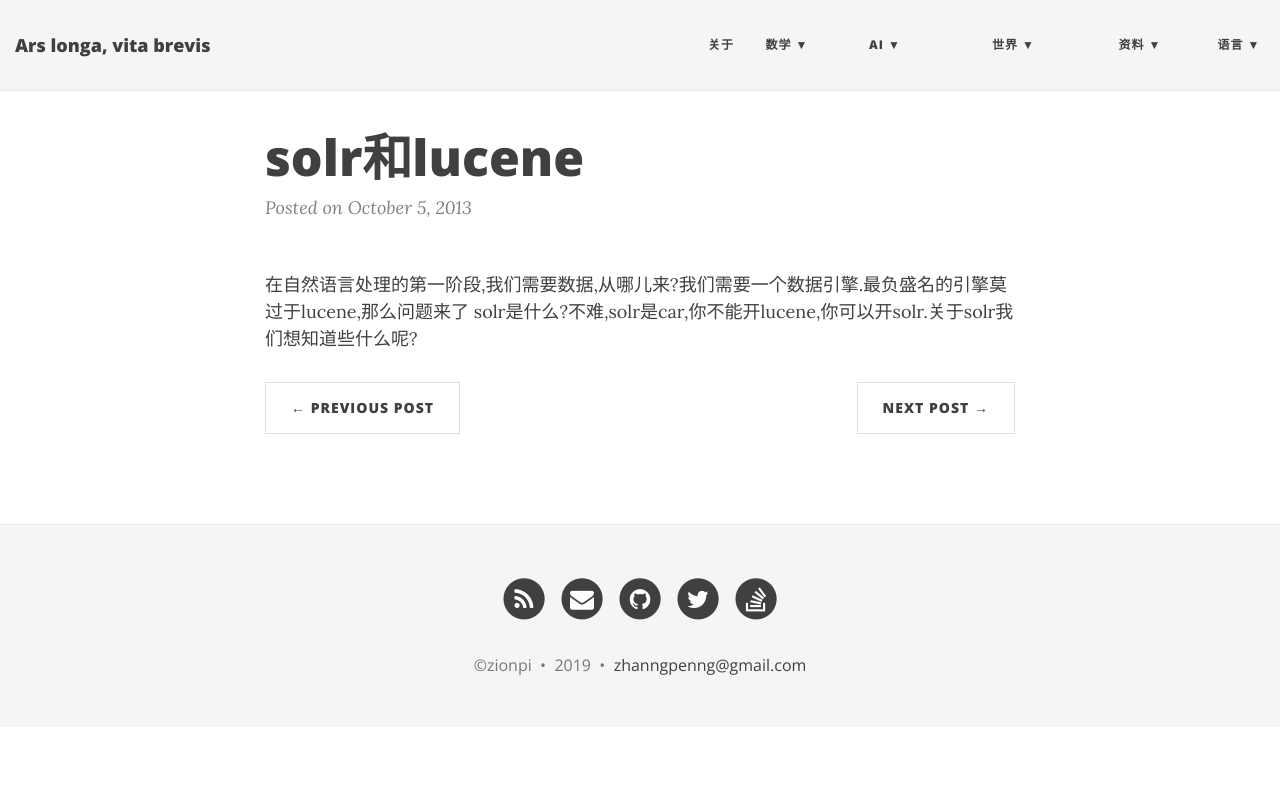
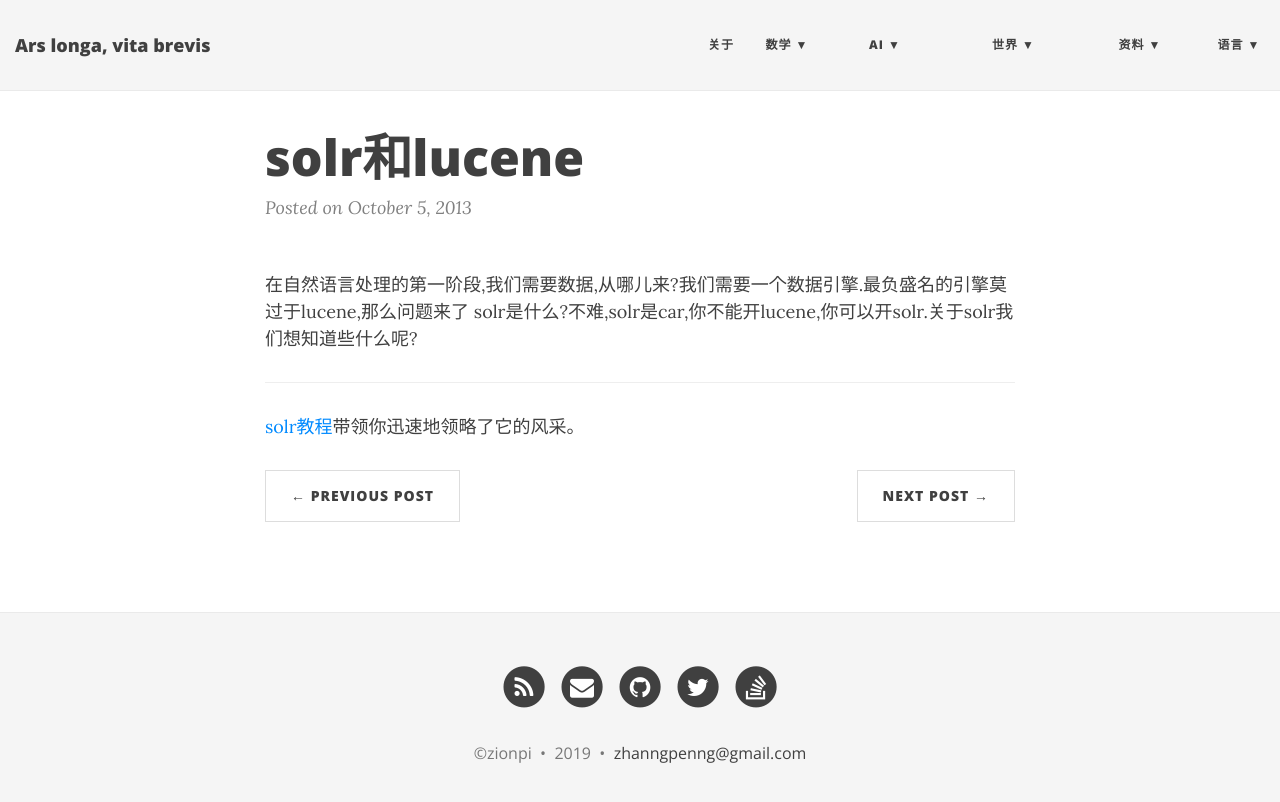
Before and after one commit to ZionPi/zionpi.github.io, a Jekyll site: the page built from _posts/2013-10-05-solr-and-lucene.md, in a window 1280 px wide. Shown: the top 802 px of the page. Built offline with Jekyll 4.4.1, drawn with Linux system fonts in a browser that asks for light colours; nearby versions of some CDN libraries.

Commit message:
Update 2013-10-05-solr-and-lucene.md

```diff
--- a/_posts/2013-10-05-solr-and-lucene.md
+++ b/_posts/2013-10-05-solr-and-lucene.md
@@ -4,3 +4,6 @@ title: solr和lucene
 ---
 在自然语言处理的第一阶段,我们需要数据,从哪儿来?我们需要一个数据引擎.最负盛名的引擎莫过于lucene,那么问题来了
 solr是什么?不难,solr是car,你不能开lucene,你可以开solr.关于solr我们想知道些什么呢?
+
+---
+[solr教程](https://lucene.apache.org/solr/guide/7_7/solr-tutorial.html)带领你迅速地领略了它的风采。
```
